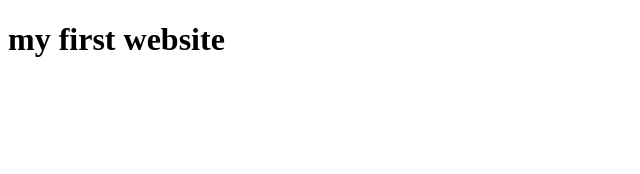
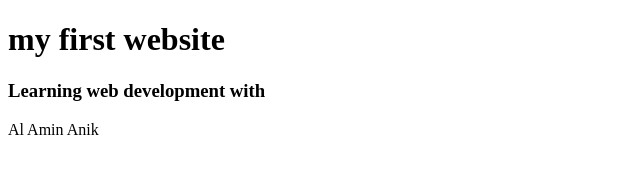
Before and after one commit to AlAnik01/My--first-website, a plain HTML site: page index.html in a window 1280 px wide. Shown: the whole page, without its empty margins (0-640 px from the left). Drawn offline with Linux system fonts and the light colour scheme.

Commit message:
Happy Coding!

```diff
--- a/index.html
+++ b/index.html
@@ -7,5 +7,7 @@
 </head>
 <body>
     <h1>my first website</h1>
+    <h3><p>Learning web development with</p></h3>
+    <p>Al Amin Anik</p>
 </body>
 </html>
```
